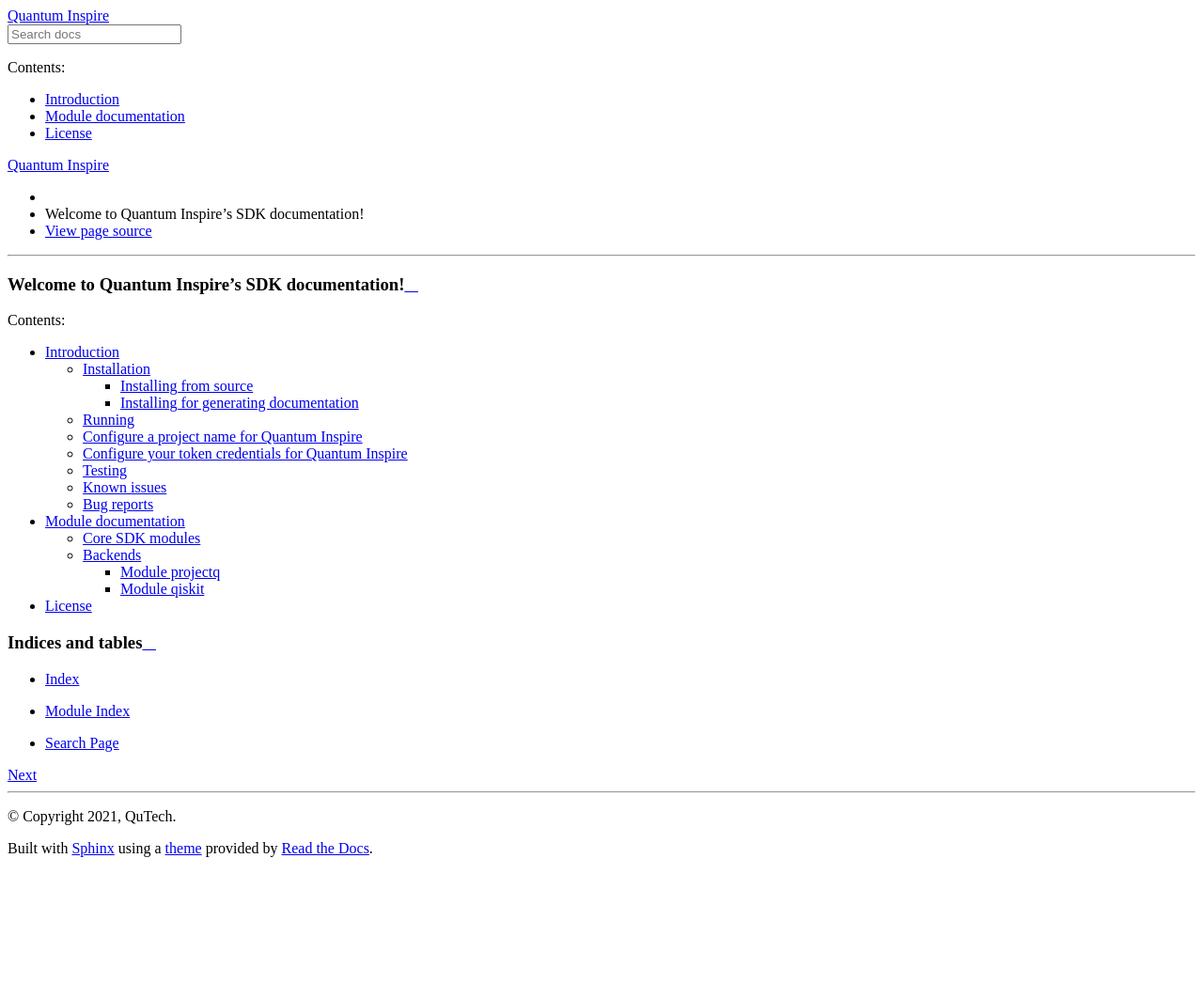
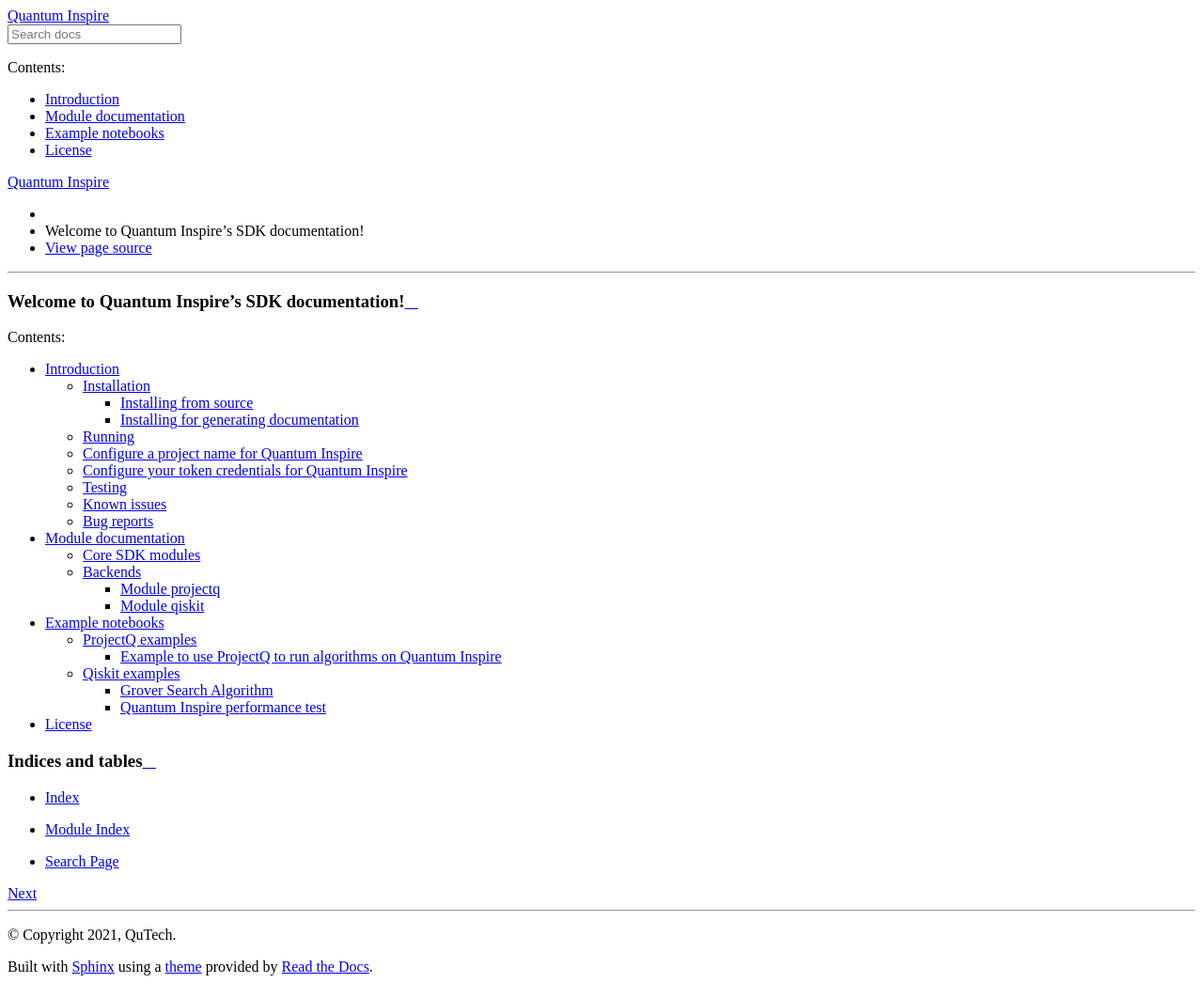
Before and after one commit to QuTech-Delft/quantuminspire, a Sphinx documentation site: the page built from docs/index.rst, in a window 1280 px wide. Shown: the whole page at 94% size. Built offline with Sphinx 7.4.7 and the Read the Docs theme 2.0.0, drawn with Linux system fonts in a browser that asks for light colours; before the commit the page ends 920 px from its top, so only the background shows below that.

Commit message:
[SDS-146] Notebook examples added to readthedocs

```diff
--- a/docs/conf.py
+++ b/docs/conf.py
@@ -30,6 +30,7 @@
 # extensions coming with Sphinx (named 'sphinx.ext.*') or your custom
 # ones.
 extensions = [
+    'nbsphinx',
     'sphinx.ext.autodoc',
     'sphinx.ext.viewcode',
     'sphinx_rtd_theme',
@@ -47,13 +48,14 @@
 # List of patterns, relative to source directory, that match files and
 # directories to ignore when looking for source files.
 # This pattern also affects html_static_path and html_extra_path.
-exclude_patterns = []
+exclude_patterns = ['_build', 'Thumbs.db', '.DS_Store', 'examples/*nbconvert.ipynb']
+
+nbsphinx_execute = 'never'
 
 # -- Options for HTML output -------------------------------------------------
 
 # The theme to use for HTML and HTML Help pages.  See the documentation for
 # a list of builtin themes.
-#
 html_theme = 'sphinx_rtd_theme'
 
 # Add any paths that contain custom static files (such as style sheets) here,
--- /dev/null
+++ b/docs/examples.rst
@@ -0,0 +1,26 @@
+Example notebooks
+=================
+
+ProjectQ examples
+-----------------
+
+.. toctree::
+    :maxdepth: 3
+    :titlesonly:
+    :glob:
+
+    examples/example_projectq.ipynb
+
+Qiskit examples
+---------------
+
+.. toctree::
+    :maxdepth: 3
+    :titlesonly:
+    :glob:
+
+    examples/grover_algorithm_qi.ipynb
+    examples/qi-performance-test.ipynb
+
+
+Back to the :doc:`main page <index>`.
--- a/docs/examples/example_qiskit_conditional.py
+++ b/docs/examples/example_qiskit_conditional.py
@@ -1,4 +1,4 @@
-"""Example usage of the Quantum Inspire backend with the QisKit SDK.
+"""Example usage of the Quantum Inspire backend with the Qiskit SDK.
 
 A simple example that demonstrates how to use the SDK to create
 a circuit to demonstrate conditional gate execution.
--- a/docs/examples/example_qiskit_entangle.py
+++ b/docs/examples/example_qiskit_entangle.py
@@ -1,10 +1,10 @@
-"""Example usage of the Quantum Inspire backend with the QisKit SDK.
+"""Example usage of the Quantum Inspire backend with the Qiskit SDK.
 
 A simple example that demonstrates how to use the SDK to create
 a circuit to create a Bell state, and simulate the circuit on
 Quantum Inspire.
 
-For documentation on how to use QisKit we refer to
+For documentation on how to use Qiskit we refer to
 [https://qiskit.org/](https://qiskit.org/).
 
 Specific to Quantum Inspire is the creation of the QI instance, which is used to set the authentication of the user and
--- a/docs/index.rst
+++ b/docs/index.rst
@@ -12,6 +12,7 @@
 
    introduction
    modules
+   examples
    license
 
 
--- a/docs/introduction.rst
+++ b/docs/introduction.rst
@@ -81,6 +81,8 @@
     cd docs
     make html
 
+The documentation is then build in 'docs/_build/html'.
+
 Running
 -------
 
@@ -104,7 +106,7 @@
 
     jupyter notebook --notebook-dir="docs/notebooks"
 
-and select an ipython notebook (file with extension ``ipynb``) to run from one of the directories.
+and select an ipython notebook (file with extension ``ipynb``) to run.
 
 To perform Grover's with the ProjectQ backend from a Python script:
 
```
Also changed, not shown: README.md (+5 -0 lines), docs/examples/grover_algorithm_qi.ipynb, docs/examples/qi-performance-test.ipynb.
